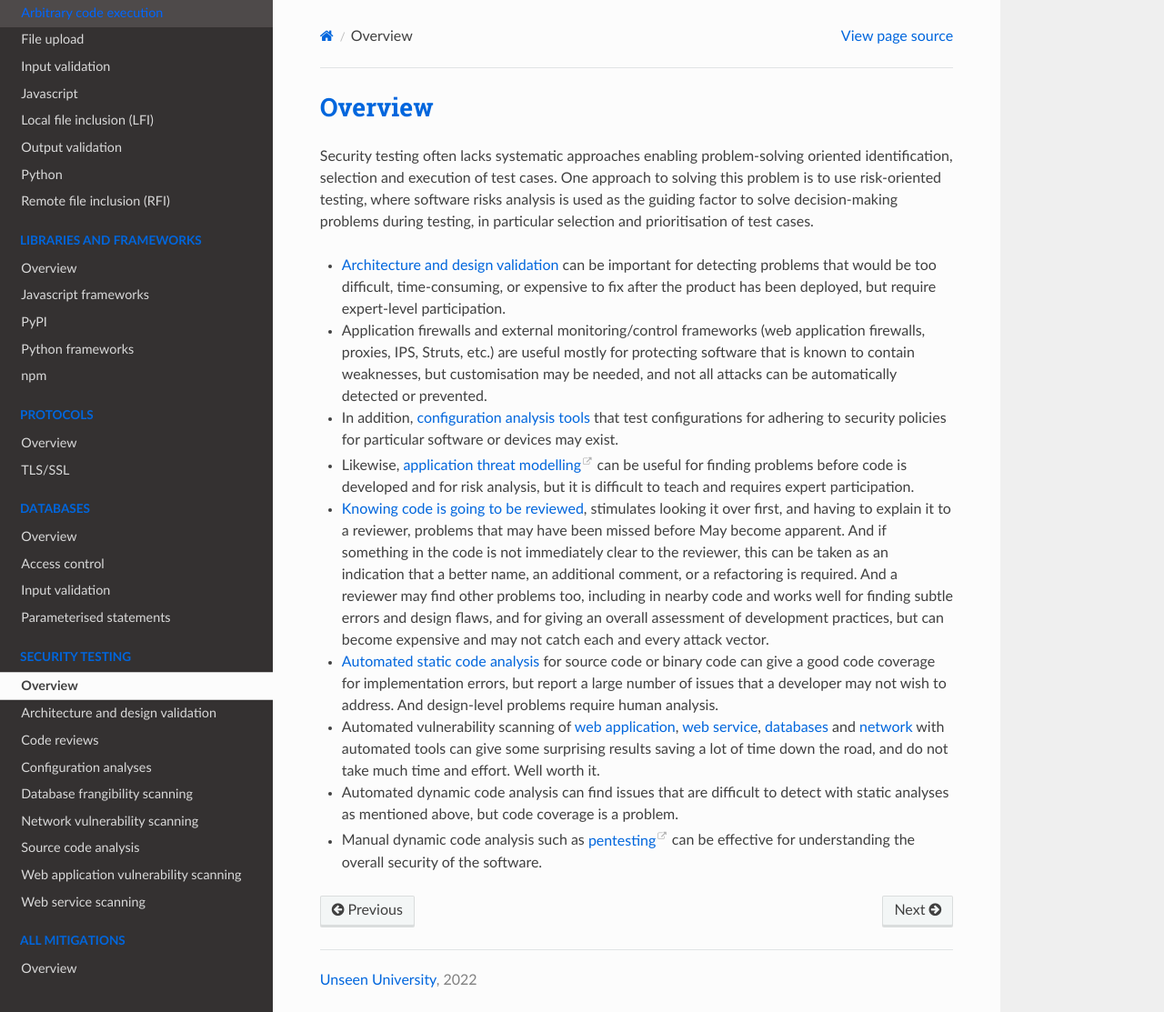
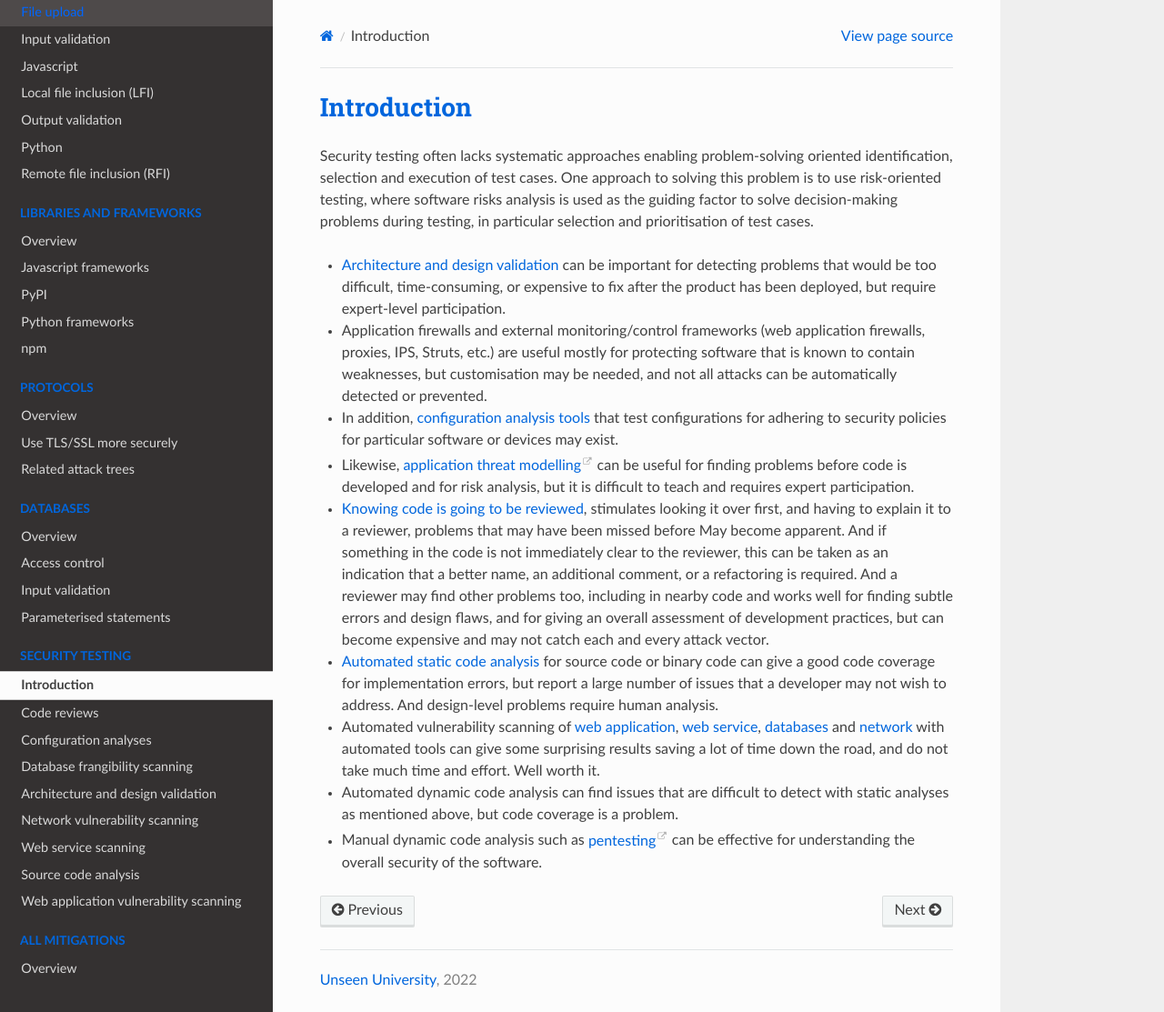
Before and after one commit to tymyrddin/blue-app, a Sphinx documentation site: the page built from source/docs/testing/README.md, in a window 1280 px wide and 1113 px high. Shown: the whole window at 91% size. Built offline with Sphinx 7.4.7 and the Read the Docs theme 2.0.0, drawn with Linux system fonts in a browser that asks for light colours.

Commit message:
Version 0.1

```diff
--- a/source/docs/protocols/TLS-SSL.md
+++ b/source/docs/protocols/tls-ssl.md
@@ -1,14 +1,18 @@
-# TLS/SSL
+# Use TLS/SSL more securely
 
 ## Preventing MitM
 
 * Use HTTPS.
 * Use preloaded HSTS.
 * Harden SSL/TLS ciphers.
-  * Implement forward secrecy (See how to configure [apache](webserver-mitigations:docs/apache/forward-secrecy), nginx(webserver-mitigations:docs/nginx/forward-secrecy) webservers)
+  * Implement forward secrecy - how to configure [apache](webserver-mitigations:docs/apache/forward-secrecy), nginx(webserver-mitigations:docs/nginx/forward-secrecy) webservers)
   * Use authenticated encryption
   * Disable legacy protocols
   * [Generate a secure SSL configuration](https://ssl-config.mozilla.org/)
+
+# Related attack trees
+
+* [MitM between users and webserver](attack-trees:docs/server/mitm)
 
 ## Historical notes
 
--- a/source/docs/testing/README.md
+++ b/source/docs/testing/README.md
@@ -1,13 +1,13 @@
-# Overview
+# Introduction
 
 Security testing often lacks systematic approaches enabling problem-solving oriented identification, selection and execution of test cases. One approach to solving this problem is to use risk-oriented testing, where software risks analysis is used as the guiding factor to solve decision-making problems during testing, in particular selection and prioritisation of test cases.
 
-* [Architecture and design validation](Architecture-and-design-validation.md) can be important for detecting problems that would be too difficult, time-consuming, or expensive to fix after the product has been deployed, but require expert-level participation.
+* [Architecture and design validation](design-validation.md) can be important for detecting problems that would be too difficult, time-consuming, or expensive to fix after the product has been deployed, but require expert-level participation.
 * Application firewalls and external monitoring/control frameworks (web application firewalls, proxies, IPS, Struts, etc.) are useful mostly for protecting software that is known to contain weaknesses, but customisation may be needed, and not all attacks can be automatically detected or prevented.
-* In addition, [configuration analysis tools](Configuration-analyses.md) that test configurations for adhering to security policies for particular software or devices may exist.
+* In addition, [configuration analysis tools](config-analysis.md) that test configurations for adhering to security policies for particular software or devices may exist.
 * Likewise, [application threat modelling](https://tymyrddin.github.io/app-threat-model) can be useful for finding problems before code is developed and for risk analysis, but it is difficult to teach and requires expert participation.
-* [Knowing code is going to be reviewed](Code-reviews.md), stimulates looking it over first, and having to explain it to a reviewer, problems that may have been missed before May become apparent. And if something in the code is not immediately clear to the reviewer, this can be taken as an indication that a better name, an additional comment, or a refactoring is required. And a reviewer may find other problems too, including in nearby code and works well for finding subtle errors and design flaws, and for giving an overall assessment of development practices, but can become expensive and may not catch each and every attack vector.
-* [Automated static code analysis](Source-code-analysis.md) for source code or binary code can give a good code coverage for implementation errors, but report a large number of issues that a developer may not wish to address. And design-level problems require human analysis.
-* Automated vulnerability scanning of [web application](Web-application-vulnerability-scanning.md), [web service](Web-service-scanning.md), [databases](Database-frangibility-scanning.md) and [network](Network-vulnerability-scanning.md) with automated tools can give some surprising results saving a lot of time down the road, and do not take much time and effort. Well worth it.
+* [Knowing code is going to be reviewed](code-review.md), stimulates looking it over first, and having to explain it to a reviewer, problems that may have been missed before May become apparent. And if something in the code is not immediately clear to the reviewer, this can be taken as an indication that a better name, an additional comment, or a refactoring is required. And a reviewer may find other problems too, including in nearby code and works well for finding subtle errors and design flaws, and for giving an overall assessment of development practices, but can become expensive and may not catch each and every attack vector.
+* [Automated static code analysis](source-analysis.md) for source code or binary code can give a good code coverage for implementation errors, but report a large number of issues that a developer may not wish to address. And design-level problems require human analysis.
+* Automated vulnerability scanning of [web application](webapp-scanning.md), [web service](service-scanning.md), [databases](database-scanning.md) and [network](network-scanning.md) with automated tools can give some surprising results saving a lot of time down the road, and do not take much time and effort. Well worth it.
 * Automated dynamic code analysis can find issues that are difficult to detect with static analyses as mentioned above, but code coverage is a problem.
 * Manual dynamic code analysis such as [pentesting](https://github.com/tymyrddin/orchard/wiki) can be effective for understanding the overall security of the software.
```
Also changed, not shown: source/docs/coding/authentication.md (+1 -1 lines), source/docs/testing/code-review.md (renamed from source/docs/testing/Code-reviews.md), source/docs/testing/config-analysis.md (renamed from source/docs/testing/Configuration-analyses.md), source/docs/testing/database-scanning.md (renamed from source/docs/testing/Database-frangibility-scanning.md), source/docs/testing/design-validation.md (renamed from source/docs/testing/Architecture-and-design-validation.md), source/docs/testing/network-scanning.md (renamed from source/docs/testing/Network-vulnerability-scanning.md), source/docs/testing/service-scanning.md (renamed from source/docs/testing/Web-service-scanning.md), source/docs/testing/source-analysis.md (renamed from source/docs/testing/Source-code-analysis.md), source/docs/testing/webapp-scanning.md (renamed from source/docs/testing/Web-application-vulnerability-scanning.md).
